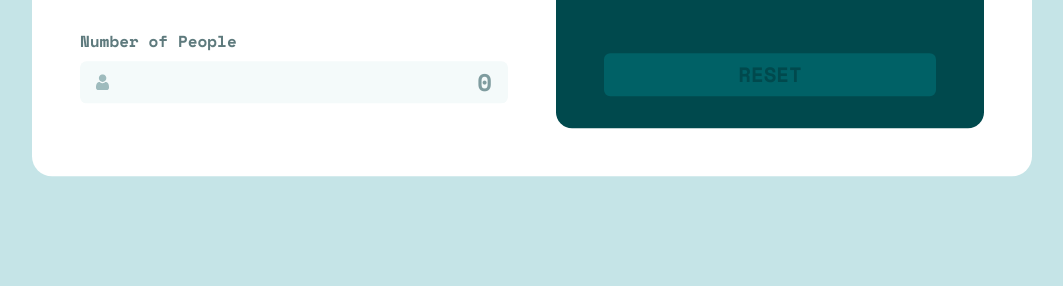
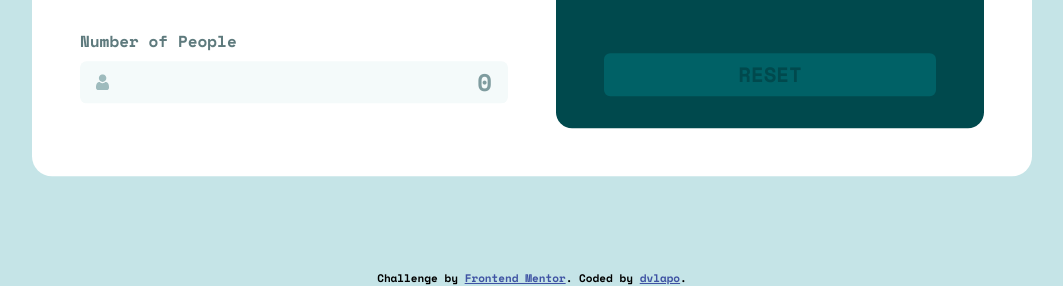
Before and after one commit to dvlapo/tip-calculator-app, a plain HTML site: page index.html in a window 1280 px wide. Shown: the part 514-800 px from the top of the page, without its empty margins (108-1171 px from the left). Drawn offline with nearby package versions, Linux system fonts and the light colour scheme.

Commit message:
add attribution

```diff
--- a/index.html
+++ b/index.html
@@ -21,6 +21,10 @@
             .attribution {
                 font-size: 11px;
                 text-align: center;
+                position: absolute;
+                bottom: 0;
+                left: 50%;
+                transform: translateX(-50%);
             }
             .attribution a {
                 color: hsl(228, 45%, 44%);
@@ -134,9 +138,13 @@
             </div>
         </main>
 
-        <!-- <div class="attribution">
-    Challenge by <a href="https://www.frontendmentor.io?ref=challenge" target="_blank">Frontend Mentor</a>.
-    Coded by <a href="#">Your Name Here</a>.
-  </div> -->
+        <div class="attribution">
+            Challenge by
+            <a
+                href="https://www.frontendmentor.io?ref=challenge"
+                target="_blank"
+                >Frontend Mentor</a
+            >. Coded by <a href="https://github.com/dvlapo">dvlapo</a>.
+        </div>
     </body>
 </html>
```
